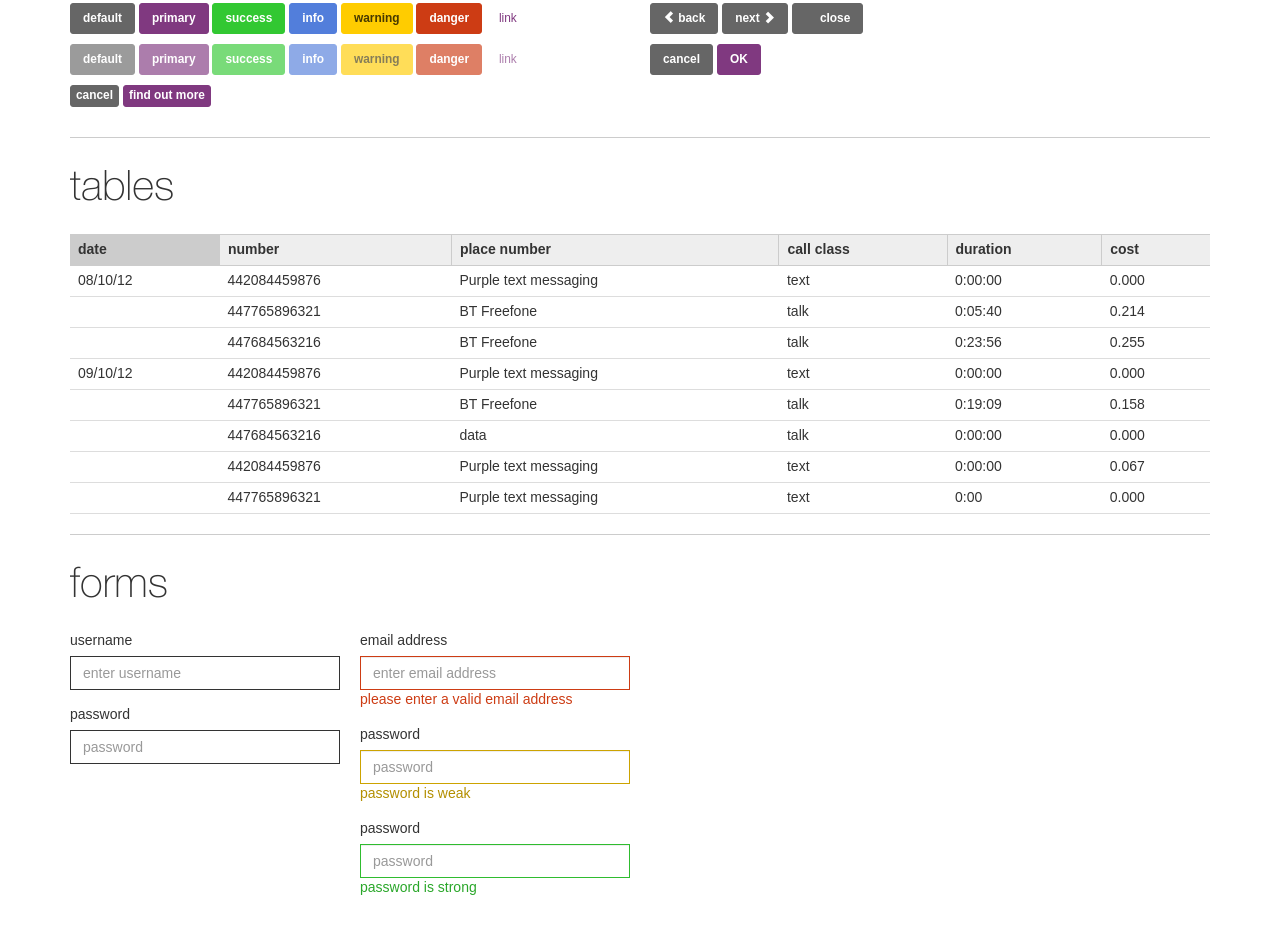
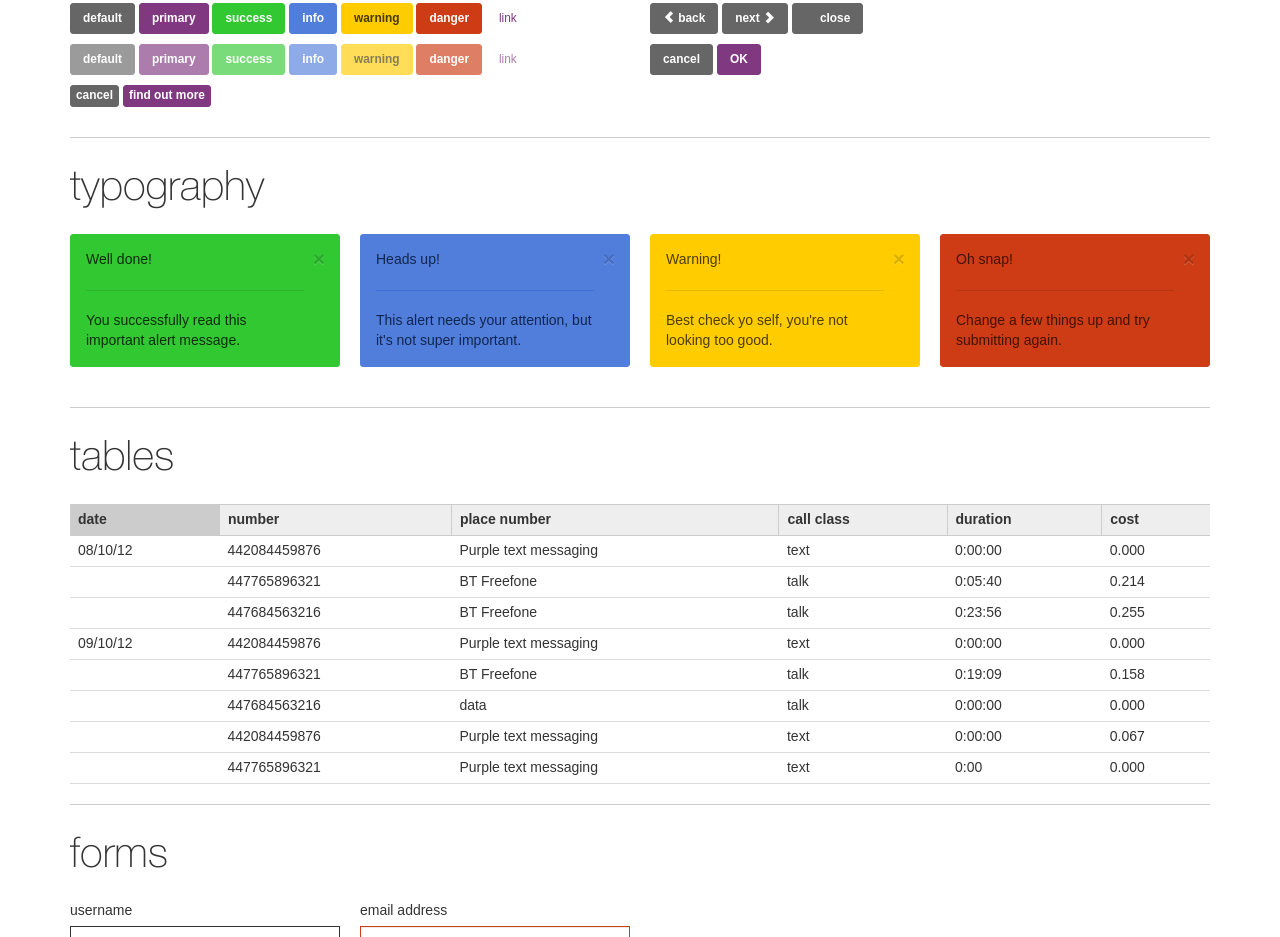
Before and after one commit to purple-dbu/sass-bootstrap-purple, a website: page index.html in a window 1280 px wide. Shown: the part 913-1850 px from the top of the page. Drawn offline with nearby package versions, Linux system fonts and the light colour scheme; some icons are missing.

Commit message:
Added alerts

```diff
--- a/index.html
+++ b/index.html
@@ -165,6 +165,50 @@ Buttons
   </div>
 </div>
 
+<hr/>
+
+<!--
+================================================================================
+Alerts
+================================================================================
+-->
+
+<h2>typography</h2>
+
+<div class="row">
+  <div class="col-lg-3 col-md-3 col-sm-3">
+    <div class="alert alert-dismissable alert-success">
+      <button type="button" class="close" data-dismiss="alert" aria-hidden="true">&times;</button>
+      Well done!
+      <hr/>
+      You successfully read this important alert message.
+    </div>
+  </div>
+  <div class="col-lg-3 col-md-3 col-sm-3">
+    <div class="alert alert-dismissable alert-info">
+      <button type="button" class="close" data-dismiss="alert" aria-hidden="true">&times;</button>
+      Heads up!
+      <hr/>
+      This alert needs your attention, but it's not super important.
+    </div>
+  </div>
+  <div class="col-lg-3 col-md-3 col-sm-3">
+    <div class="alert alert-dismissable alert-warning">
+      <button type="button" class="close" data-dismiss="alert" aria-hidden="true">&times;</button>
+      Warning!
+      <hr/>
+      Best check yo self, you're not looking too good.
+    </div>
+  </div>
+  <div class="col-lg-3 col-md-3 col-sm-3">
+    <div class="alert alert-dismissable alert-danger">
+      <button type="button" class="close" data-dismiss="alert" aria-hidden="true">&times;</button>
+      Oh snap!
+      <hr/>
+      Change a few things up and try submitting again.
+    </div>
+  </div>
+</div>
 <hr/>
 
 <!--
--- a/scss/_variables.scss
+++ b/scss/_variables.scss
@@ -383,6 +383,26 @@ $state-danger-border:  $state-danger-bg !default;
 // Alerts
 // -------------------------
 
+$alert-padding:               15px !default;
+$alert-border-radius:         $border-radius-base !default;
+$alert-link-font-weight:      bold !default;
+
+$alert-success-bg:            $state-success-bg !default;
+$alert-success-text:          darken($state-success-text, 30%) !default;
+$alert-success-border:        $state-success-bg !default;
+
+$alert-info-bg:               $state-info-bg !default;
+$alert-info-text:             darken($state-info-text, 35%) !default;
+$alert-info-border:           $state-info-bg !default;
+
+$alert-warning-bg:            $state-warning-bg !default;
+$alert-warning-text:          darken($state-warning-text, 20%) !default;
+$alert-warning-border:        $state-warning-bg !default;
+
+$alert-danger-bg:             $state-danger-bg !default;
+$alert-danger-text:           darken($state-danger-text, 30%) !default;
+$alert-danger-border:         $state-danger-bg !default;
+
 
 // Progress bars
 // -------------------------
```
Also changed, not shown: dist/css/bootstrap-purple.css, dist/css/bootstrap-purple.min.css, 1 other file.
